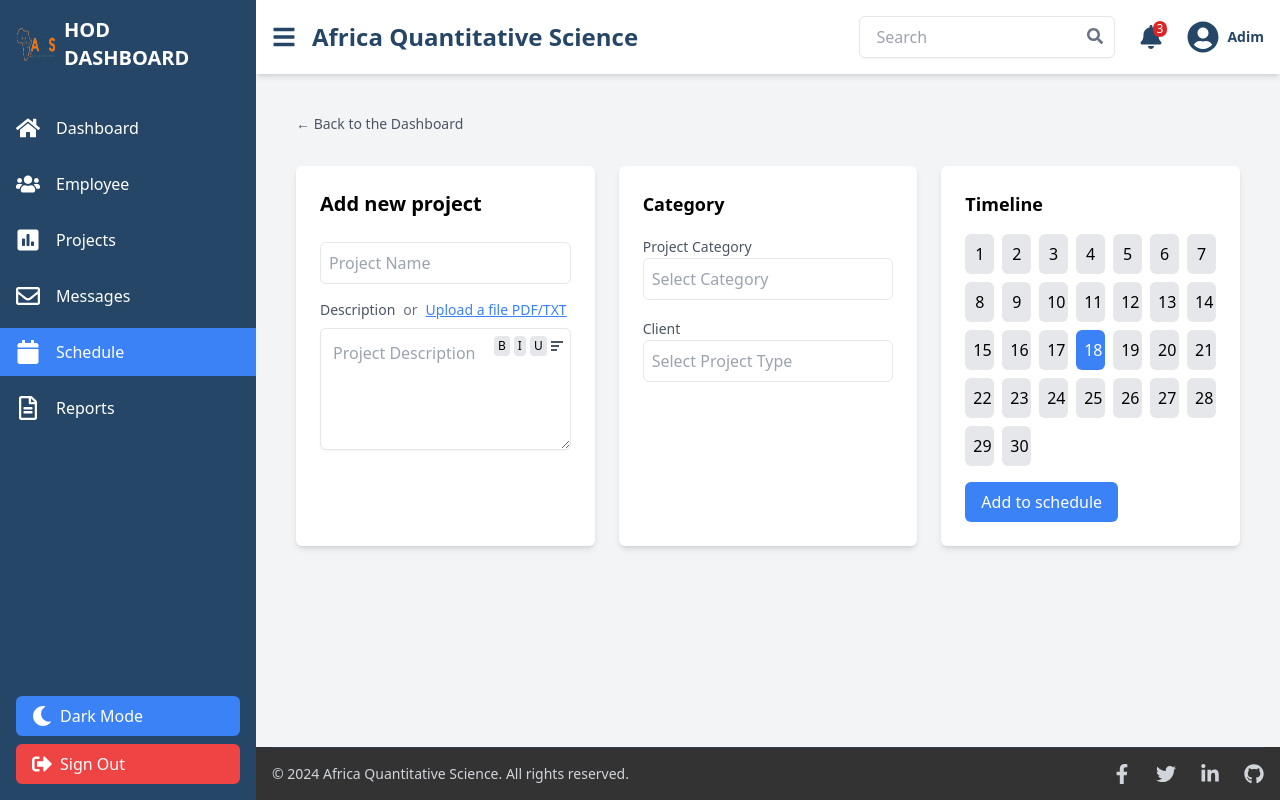
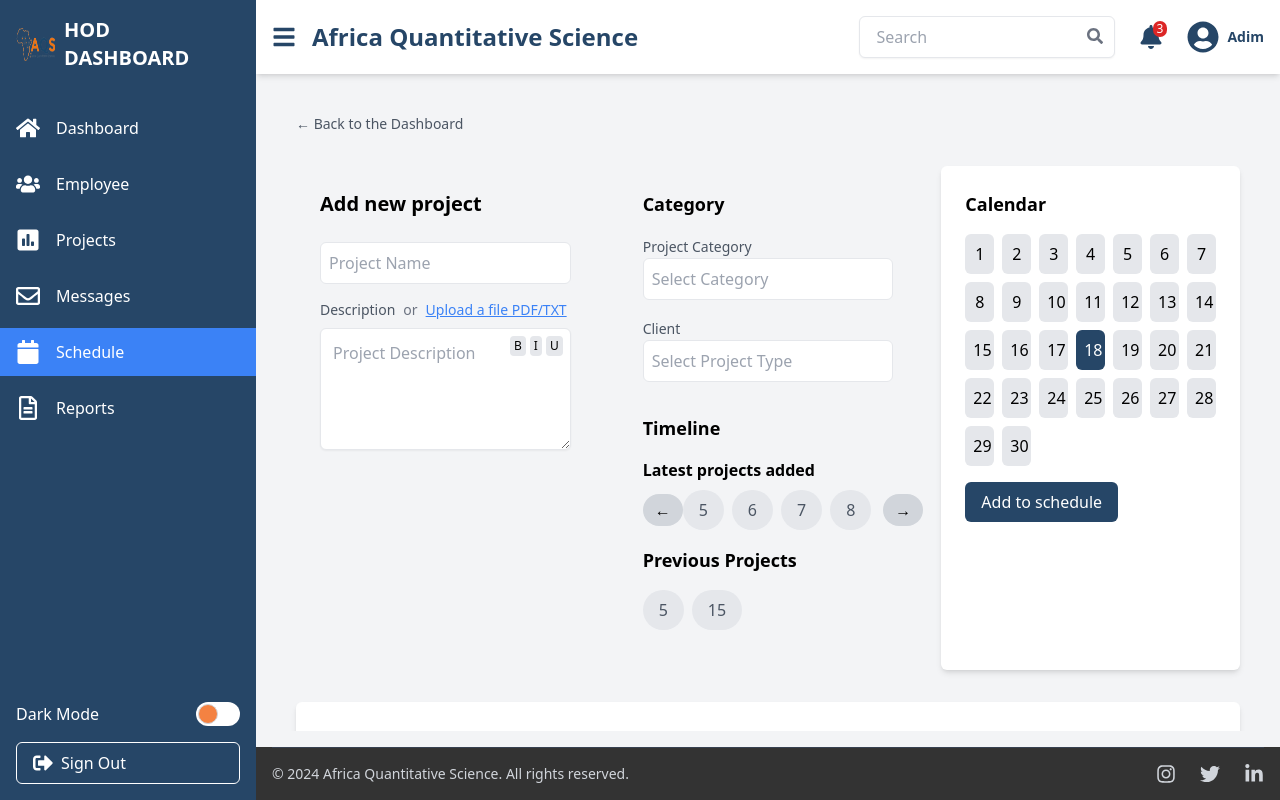
Before and after one commit to sylvieshimwauwase/AQS_Project_Management_System, a React (Vite) app: page /dashboard/schedule in a window 1280 px wide. Built offline with nearby package versions, Linux system fonts and the light colour scheme; no server answers; sample sign-in values are in the browser's storage.

Commit message:
few changes

```diff
--- a/src/components/Footer.jsx
+++ b/src/components/Footer.jsx
@@ -1,5 +1,5 @@
 import React from 'react';
-import { FaFacebookF, FaTwitter, FaLinkedinIn, FaGithub } from 'react-icons/fa';
+import { FaInstagram, FaTwitter, FaLinkedinIn, FaGithub } from 'react-icons/fa';
 
 function Footer() {
   const currentYear = new Date().getFullYear();
@@ -10,18 +10,45 @@
         <div className="border-t border-gray-700 py-4 flex flex-col md:flex-row justify-between items-center">
           <p className="text-sm text-gray-300">&copy; {currentYear} Africa Quantitative Science. All rights reserved.</p>
           <div className="flex mt-4 md:mt-0 space-x-6">
-            <a href="#" className="text-gray-300 hover:text-white transition-colors duration-300">
-              <FaFacebookF className="h-5 w-5" />
+
+            <a
+              href="https://www.instagram.com/africa_qs/"
+              target="_blank"
+              rel="noopener noreferrer"
+              className="text-gray-300 hover:text-white transition-colors duration-300"
+            >
+              <FaInstagram className="h-5 w-5" />
             </a>
-            <a href="#" className="text-gray-300 hover:text-white transition-colors duration-300">
+
+
+            <a
+              href="https://twitter.com/your-profile"
+              target="_blank"
+              rel="noopener noreferrer"
+              className="text-gray-300 hover:text-white transition-colors duration-300"
+            >
               <FaTwitter className="h-5 w-5" />
             </a>
-            <a href="#" className="text-gray-300 hover:text-white transition-colors duration-300">
+
+
+            <a
+              href="https://linkedin.com/in/your-profile"
+              target="_blank"
+              rel="noopener noreferrer"
+              className="text-gray-300 hover:text-white transition-colors duration-300"
+            >
               <FaLinkedinIn className="h-5 w-5" />
             </a>
-            <a href="#" className="text-gray-300 hover:text-white transition-colors duration-300">
+
+            {/* GitHub
+            <a
+              href="https://github.com/your-profile"
+              target="_blank"
+              rel="noopener noreferrer"
+              className="text-gray-300 hover:text-white transition-colors duration-300"
+            >
               <FaGithub className="h-5 w-5" />
-            </a>
+            </a> */}
           </div>
         </div>
       </div>
--- a/src/components/Sidebar.jsx
+++ b/src/components/Sidebar.jsx
@@ -1,11 +1,16 @@
 import React, { useState, useEffect } from "react";
 import { Link, useLocation } from "react-router-dom";
-import { FaCalendar, FaHome, FaPoll, FaRegEnvelope, FaRegFileAlt, FaUsers, FaBars, FaSignOutAlt, FaMoon, FaSun } from "react-icons/fa";
+import { FaCalendar, FaHome, FaPoll, FaRegEnvelope, FaRegFileAlt, FaUsers, FaSignOutAlt } from "react-icons/fa";
 import logo from "../assets/images/download.png";
 
 function Sidebar({ isOpen, toggleSidebar }) {
-  const [isDarkMode, setIsDarkMode] = useState(false);
+  const [isDarkMode, setIsDarkMode] = useState(() => {
+
+    const savedMode = localStorage.getItem("darkMode");
+    return savedMode === "true";
+  });
   const location = useLocation();
+
 
   useEffect(() => {
     const root = window.document.documentElement;
@@ -14,10 +19,13 @@
     } else {
       root.classList.remove("dark");
     }
+
+    localStorage.setItem("darkMode", isDarkMode);
   }, [isDarkMode]);
 
+
   const toggleDarkMode = () => {
-    setIsDarkMode(!isDarkMode);
+    setIsDarkMode((prevMode) => !prevMode);
   };
 
   const menuItems = [
@@ -38,7 +46,6 @@
           {isOpen && <h1 className="text-xl text-white font-semibold">HOD DASHBOARD</h1>}
         </div>
 
-
         <nav className="flex-1 overflow-y-auto py-4 remove-scrollbar">
           <ul className="space-y-2">
             {menuItems.map((item, idx) => (
@@ -57,24 +64,26 @@
           </ul>
         </nav>
 
-
         <div className="p-4">
 
-          <button
-            onClick={toggleDarkMode}
-            className={`flex items-center w-full px-4 py-2 mb-2 text-white bg-blue-500 rounded-md hover:bg-blue-600 transition duration-200 ${
-              isOpen ? "justify-start" : "justify-center"
-            }`}
-          >
-            {isDarkMode ? <FaSun className="w-5 h-5" /> : <FaMoon className="w-5 h-5" />}
-            {isOpen && <span className="ml-2">{isDarkMode ? "Light Mode" : "Dark Mode"}</span>}
-          </button>
+          <div className={`flex items-center ${isOpen ? "justify-between" : "justify-center"} text-white`}>
+            {isOpen && <span className="mr-4">Dark Mode</span>}
+            <label className="relative inline-flex items-center cursor-pointer">
+              <input
+                type="checkbox"
+                checked={isDarkMode}
+                onChange={toggleDarkMode}
+                className="sr-only peer"
+              />
+              <div className="w-11 h-6 bg-white peer-focus:outline-none peer-focus:ring-4  dark:peer-focus:ring-blue-800 rounded-full peer dark:bg-[#F48242] peer-checked:after:translate-x-full peer-checked:after:border-white after:content-[''] after:absolute after:top-0.5 after:left-[2px] after:bg-[#F48242] after:border-gray-300 after:border after:rounded-full after:h-5 after:w-5 after:transition-all dark:border-gray-600 peer-checked:bg-[#F48242]"></div>
+            </label>
+          </div>
 
 
           <button
-            className={`flex items-center w-full px-4 py-2 text-white bg-red-500 rounded-md hover:bg-red-600 transition duration-200 ${
+            className={`flex items-center w-full px-4 py-2 text-white bg-transparent border border-white rounded-md hover:bg-gray-800 transition duration-200 ${
               isOpen ? "justify-start" : "justify-center"
-            }`}
+            } mt-4`}
           >
             <FaSignOutAlt className="w-5 h-5" />
             {isOpen && <span className="ml-2">Sign Out</span>}
--- a/src/pages/Schedule.jsx
+++ b/src/pages/Schedule.jsx
@@ -1,43 +1,81 @@
 import React, { useState } from 'react';
+import { BiBook } from 'react-icons/bi'; // Importing notebook icon from react-icons
 
 const Schedule = () => {
   const [selectedDate, setSelectedDate] = useState(new Date());
   const [projectDescription, setProjectDescription] = useState('');
+  const [tasks, setTasks] = useState([{ id: 1, task: 'Task 1', assignedTo: '' }]);
+  const [expandedDates, setExpandedDates] = useState({});
+  const [expandedLatestDates, setExpandedLatestDates] = useState({});
+  const [currentRangeStart, setCurrentRangeStart] = useState(0);
+  const [newTask, setNewTask] = useState(''); // State for new task input
+
+  const timelineDates = ['9/5/2024', '9/6/2024', '9/7/2024', '9/8/2024', '9/9/2024', '9/10/2024'];
+  const latestProjectDates = ['9/5/2024', '9/15/2024'];
 
   const handleDateChange = (date) => {
     setSelectedDate(date);
   };
 
+  const handleAddTask = () => {
+    if (newTask.trim()) {
+      setTasks([...tasks, { id: tasks.length + 1, task: newTask, assignedTo: '' }]);
+      setNewTask(''); // Reset the task input
+    }
+  };
+
+  const handleAssignToChange = (taskId, value) => {
+    setTasks(
+      tasks.map((task) =>
+        task.id === taskId ? { ...task, assignedTo: value } : task
+      )
+    );
+  };
+
+  const handleToggleDate = (dateIndex) => {
+    setExpandedDates((prev) => ({
+      ...prev,
+      [dateIndex]: !prev[dateIndex],
+    }));
+  };
+
+  const handleToggleLatestDate = (dateIndex) => {
+    setExpandedLatestDates((prev) => ({
+      ...prev,
+      [dateIndex]: !prev[dateIndex],
+    }));
+  };
+
+  const handleArrowClick = (direction) => {
+    if (direction === 'left') {
+      setCurrentRangeStart((prev) => Math.max(prev - 1, 0));
+    } else if (direction === 'right') {
+      setCurrentRangeStart((prev) => Math.min(prev + 1, timelineDates.length - 4));
+    }
+  };
+
+  const visibleDates = timelineDates.slice(currentRangeStart, currentRangeStart + 4);
+
   return (
     <div className="min-h-screen bg-gray-100 p-6 space-y-8">
-
       <div className="text-gray-600 mb-6 flex items-center">
         <button className="text-sm font-medium">&larr; Back to the Dashboard</button>
       </div>
 
       <main className="grid grid-cols-3 gap-6">
-
-        <div className="col-span-1 bg-white p-6 rounded-md shadow-md space-y-4">
+        <div className="col-span-1 p-6 rounded-md space-y-4">
           <h2 className="text-xl font-semibold mb-2">Add new project</h2>
-
-
           <input
             type="text"
             placeholder="Project Name"
             className="w-full p-2 border rounded-md focus:outline-none focus:ring-2 focus:ring-blue-500"
           />
-
-
           <div className="space-y-2 relative">
             <div className="flex items-center space-x-2">
               <label className="block text-sm text-gray-600">Description</label>
               <span className="text-sm text-gray-500">or</span>
-              <button className="text-blue-500 underline text-sm">
-                Upload a file PDF/TXT
-              </button>
+              <button className="text-blue-500 underline text-sm">Upload a file PDF/TXT</button>
             </div>
-
-
             <div className="relative">
               <textarea
                 value={projectDescription}
@@ -46,33 +84,17 @@
                 className="w-full p-3 border rounded-md shadow-sm focus:outline-none focus:ring-2 focus:ring-blue-500 relative"
                 rows={4}
               ></textarea>
-
-
               <div className="absolute top-2 right-2 flex space-x-1 items-center">
-
-                <button className="px-1 py-0.5 bg-gray-200 rounded hover:bg-gray-300 focus:outline-none text-xs">
-                  B
-                </button>
-                <button className="px-1 py-0.5 bg-gray-200 rounded hover:bg-gray-300 focus:outline-none text-xs">
-                  I
-                </button>
-                <button className="px-1 py-0.5 bg-gray-200 rounded hover:bg-gray-300 focus:outline-none text-xs">
-                  U
-                </button>
-
-
-                <div className="flex flex-col justify-between space-y-0.5 cursor-pointer">
-                  <span className="block w-3 h-0.5 bg-gray-600"></span>
-                  <span className="block w-2 h-0.5 bg-gray-600"></span>
-                  <span className="block w-1.5 h-0.5 bg-gray-600"></span>
-                </div>
+                <button className="px-1 py-0.5 bg-gray-200 rounded hover:bg-gray-300 focus:outline-none text-xs">B</button>
+                <button className="px-1 py-0.5 bg-gray-200 rounded hover:bg-gray-300 focus:outline-none text-xs">I</button>
+                <button className="px-1 py-0.5 bg-gray-200 rounded hover:bg-gray-300 focus:outline-none text-xs">U</button>
               </div>
             </div>
           </div>
         </div>
 
-
-        <div className="col-span-1 bg-white p-6 rounded-md shadow-md">
+        <div className="col-span-2 grid grid-cols-2 gap-6">
+          <div className="p-6 rounded-md">
             <h2 className="text-lg font-semibold mb-4">Category</h2>
             <div className="space-y-4">
               <div>
@@ -83,7 +105,6 @@
                   className="w-full p-2 border rounded-md focus:outline-none focus:ring-2 focus:ring-blue-500"
                 />
               </div>
-
               <div>
                 <label className="text-sm text-gray-600">Client</label>
                 <input
@@ -93,21 +114,64 @@
                 />
               </div>
             </div>
+
+            <div className="mt-8">
+              <h2 className="text-lg font-semibold mb-4">Timeline</h2>
+              <h2 className="text-md font-semibold mb-2">Latest projects added</h2>
+              <div className="flex items-center justify-between mb-4">
+                <button
+                  className="px-3 py-1 bg-gray-300 rounded-full hover:bg-gray-400"
+                  onClick={() => handleArrowClick('left')}
+                >
+                  &larr;
+                </button>
+
+                <div className="flex space-x-2">
+                  {visibleDates.map((date, index) => (
+                    <button
+                      key={index}
+                      className={`px-4 py-2 rounded-full text-center ${
+                        selectedDate.toLocaleDateString() === date ? 'bg-[#264667] text-white' : 'bg-gray-200 text-gray-600'
+                      }`}
+                      onClick={() => handleDateChange(new Date(date))}
+                    >
+                      {new Date(date).getDate()}
+                    </button>
+                  ))}
                 </div>
 
+                <button
+                  className="px-3 py-1 ml-3 bg-gray-300 rounded-full hover:bg-gray-400"
+                  onClick={() => handleArrowClick('right')}
+                >
+                  &rarr;
+                </button>
+              </div>
+              <h3 className="text-lg font-semibold mb-4">Previous Projects</h3>
+              <div className="flex space-x-2 mb-4">
+                {latestProjectDates.map((date, index) => (
+                  <button
+                    key={index}
+                    className={`px-4 py-2 rounded-full text-center ${
+                      expandedLatestDates[index] ? 'bg-[#264667] text-white' : 'bg-gray-200 text-gray-600'
+                    }`}
+                    onClick={() => handleToggleLatestDate(index)}
+                  >
+                    {expandedLatestDates[index] ? date : new Date(date).getDate()}
+                  </button>
+                ))}
+              </div>
+            </div>
+          </div>
 
-        <div className="col-span-1 bg-white p-6 rounded-md shadow-md">
-          <h2 className="text-lg font-semibold mb-4">Timeline</h2>
-
-
+          <div className="bg-white p-6 rounded-md shadow-md">
+            <h2 className="text-lg font-semibold mb-4">Calendar</h2>
             <div className="grid grid-cols-7 gap-2 mb-4">
               {Array.from({ length: 30 }).map((_, index) => (
                 <button
                   key={index}
                   className={`p-2 text-center rounded-md ${
-                  index === selectedDate.getDate() - 1
-                    ? 'bg-blue-500 text-white'
-                    : 'bg-gray-200'
+                    index === selectedDate.getDate() - 1 ? 'bg-[#264667] text-white' : 'bg-gray-200'
                   }`}
                   onClick={() => handleDateChange(new Date(2024, 9, index + 1))}
                 >
@@ -115,12 +179,62 @@
                 </button>
               ))}
             </div>
+            <button className="px-4 py-2 bg-[#264667] text-white rounded-md">Add to schedule</button>
+          </div>
+        </div>
+      </main>
 
-          <button className="px-4 py-2 bg-blue-500 text-white rounded-md">
-            Add to schedule
+      <div className="grid grid-cols-1 mt-8">
+        <div className="col-span-1 bg-white p-6 rounded-md shadow-md space-y-4">
+          <h2 className="text-lg font-semibold mb-4">Actions</h2>
+          <div className="relative inline-block">
+            <input
+              type="text"
+              value={newTask}
+              onChange={(e) => setNewTask(e.target.value)}
+              placeholder="Write task description"
+              className="w-full p-2 border rounded-md mb-4"
+            />
+            <button
+              className="bg-gray-300 text-black px-4 py-2 rounded-md flex items-center space-x-2 focus:outline-none hover:bg-gray-400"
+              onClick={handleAddTask}
+            >
+              <span className="material-icons"></span>
+              <span>Add New Task</span>
             </button>
           </div>
-      </main>
+
+          {tasks.map((task) => (
+            <div key={task.id} className="flex items-center justify-between p-4 bg-white shadow-md rounded-md mb-4">
+              <div className="flex items-center space-x-2">
+                <div className="bg-gray-200 p-3 rounded-full">
+                  <span className="material-icons">assignment</span>
+                </div>
+                <div className="bg-gray-200 p-3 rounded-full">
+                  <BiBook />
+                </div>
+                <span className="text-lg font-medium">{task.task}</span>
+              </div>
+
+              <div className="flex items-center space-x-2">
+                <select
+                  className="p-2 border rounded-md bg-[#f7f3f0] focus:outline-none focus:ring-2 focus:ring-blue-500"
+                  value={task.assignedTo}
+                  onChange={(e) => handleAssignToChange(task.id, e.target.value)}
+                >
+                  <option value="">Assign task to</option>
+                  <option value="Team 1">Team 1</option>
+                  <option value="Team 2">Team 2</option>
+                </select>
+              </div>
+
+              <button className="bg-[#264667] text-white px-4 py-2 rounded-md ">Add</button>
+            </div>
+          ))}
+
+          <button className="px-4 py-2 w-60 items-center bg-[#264667] text-white rounded-md mt-4 ml-80">Send and Save</button>
+        </div>
+      </div>
     </div>
   );
 };
```
Also changed, not shown: src/Service/Login.Service.jsx (+10 -0 lines), src/components/Logout.jsx (added, +18 -0 lines), src/features/Auth/AuthSlice.jsx (+31 -0 lines), src/pages/Addmember.jsx (+8 -4 lines). Lines whose indentation alone changed are shown as unchanged.
